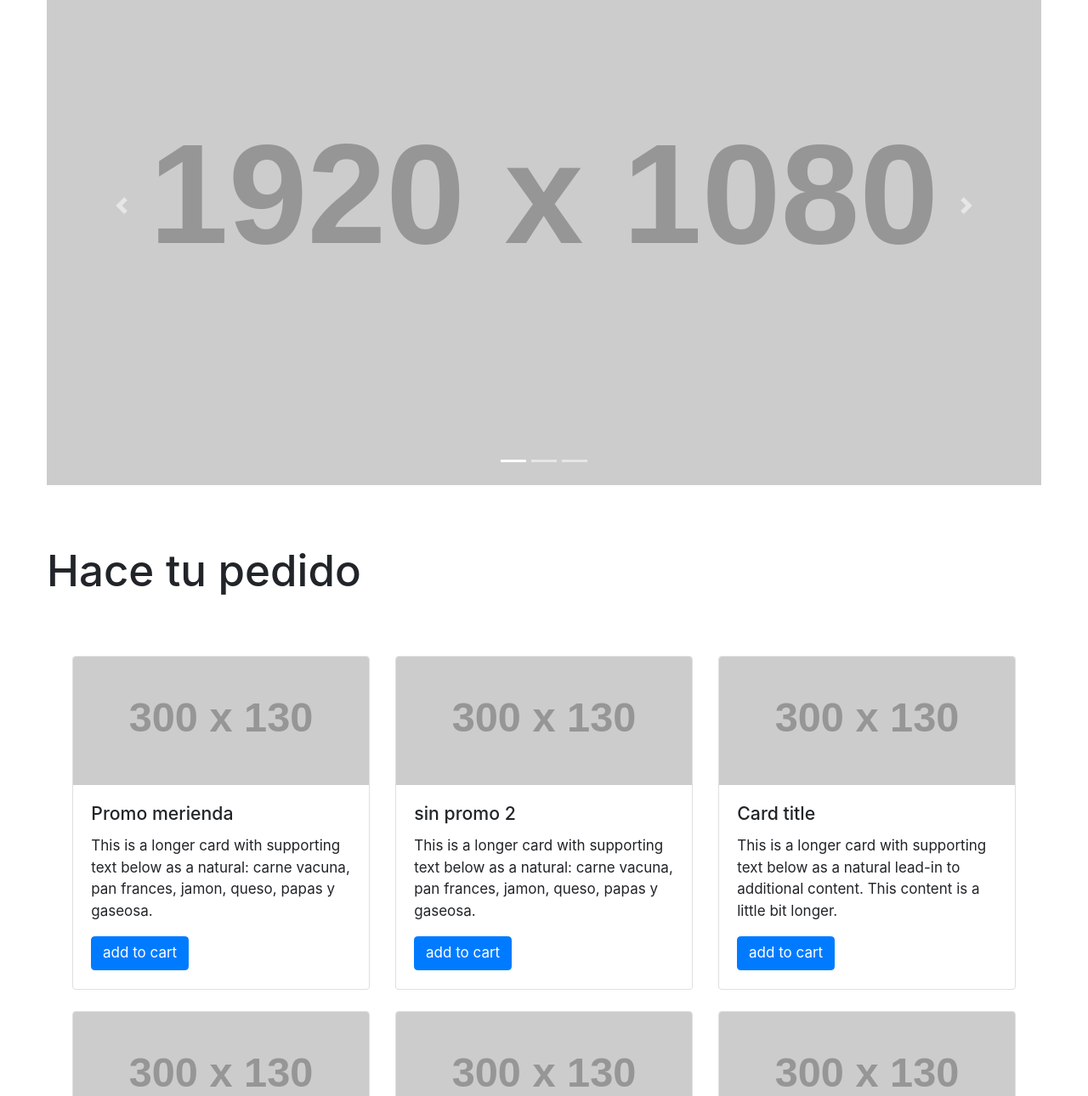
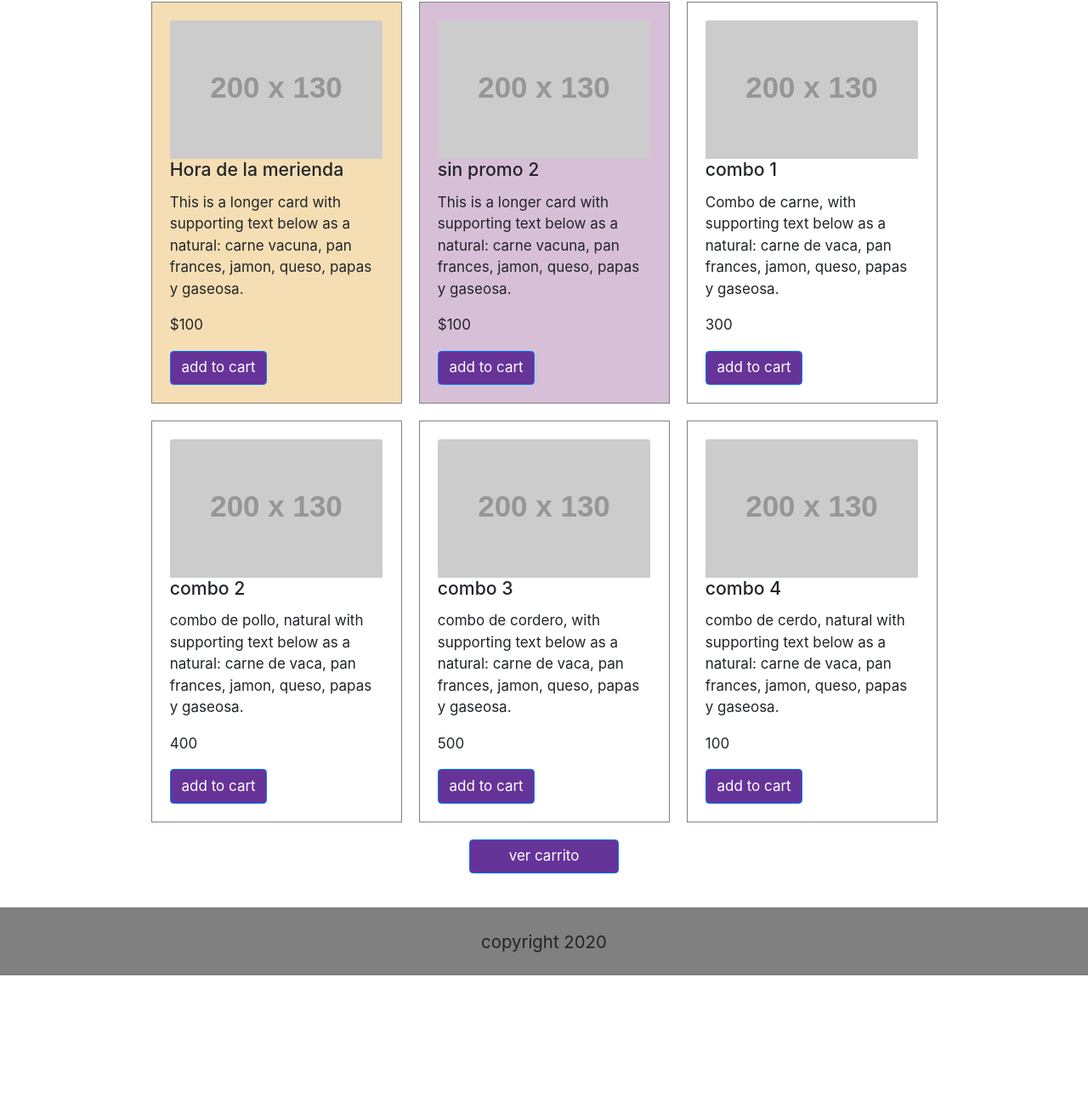
Before and after one commit to AnaliaSV/ProyectoJavascript, a plain HTML site: page index.html in a window 1280 px wide. Shown: the part 217-1507 px from the top of the page at 85% size. After the commit the page ends 1367 px from the top, so only its background shows below. Drawn offline with Linux system fonts and the light colour scheme; placeholder pictures from the web are drawn by us.

Commit message:
entrega 2

```diff
--- a/css/styles.css
+++ b/css/styles.css
@@ -1,3 +1,5 @@
+/* GENERAL */
+
 @charset "UTF-8";
 :root {
   font-size: 17px;
@@ -13,7 +15,18 @@ h2 {
 }
 
 section {
-    margin:20px ;
+    margin:10px ;
+}
+
+.bgc-wheat {
+    background-color: wheat;
+}
+.bgc-purple {
+    background-color: purple;
+}
+
+.bgc-thistle {
+    background-color: thistle;
 }
 
 .container {
@@ -26,14 +39,10 @@ section {
     background: grey;
 }
 
-.footer {
-    position: absolute;
-    width: 100%;
-    height: 80px;
-    bottom:0;
-    right: 0;
-    left: 0;
-    margin: 0px;
+/* MENU & botones*/
+
+.btn {
+    background-color: rebeccapurple;
 }
 .btn-outline-success {
     color:whitesmoke;
@@ -56,6 +65,17 @@ section {
 .btn-outline-success.focus, .btn-outline-success:focus {
     box-shadow: 0 0 0 .2rem rgba(204, 204, 204, 0.5);
 }
+/* FOOTER */
+
+.footer {
+    position: absolute;
+    width: 100%;
+    height: 80px;
+    bottom:0;
+    right: 0;
+    left: 0;
+    margin: 0px;
+}
 .footer p {
     font-weight:300, bold;
     font-size:1.2rem;
@@ -64,9 +84,17 @@ section {
 
 }
 
-#carrito-container li {
-    display:block;
-    padding:.75rem 1.25rem;
-    background-color: white;
-    border:1px solid rgba(0,0,0,.125);
+/* SECCION 1 */
+.card-body {
+    margin:10px;
+    border:1px solid grey;
+
 }
+
+/* SECCION 2 */
+.btn-carrito {
+    margin:20px ;
+    width: 15%;
+    margin: auto;
+    font-size:1rem ;
+}
--- a/index.html
+++ b/index.html
@@ -9,8 +9,8 @@
 </head>
 <body>
     <header >
-        <nav class="navbar navbar-expand-lg navbar-dark bg-grey">
-            <a class="navbar-brand" href="#">Home</a>
+        <nav class="navbar navbar-expand-lg navbar-dark bgc-purple">
+            <a class="navbar-brand" href="#">Menu</a>
             <button class="navbar-toggler" type="button" data-toggle="collapse" data-target="#navbarSupportedContent" aria-controls="navbarSupportedContent" aria-expanded="false" aria-label="Toggle navigation">
               <span class="navbar-toggler-icon"></span>
             </button>
@@ -18,21 +18,13 @@
             <div class="collapse navbar-collapse" id="navbarSupportedContent">
               <ul class="navbar-nav mr-auto">
                 <li class="nav-item active">
-                  <a class="nav-link" href="carrito.html">Carrito <span class="sr-only">(current)</span></a>
+                  <a class="nav-link" href="#">Home <span class="sr-only">(current)</span></a>
                 </li>
                 <li class="nav-item">
-                  <a class="nav-link" href="#">novedades</a>
+                  <a class="nav-link" href="#">contacto</a>
                 </li>
-                <li class="nav-item dropdown">
-                  <a class="nav-link dropdown-toggle" href="#" id="navbarDropdown" role="button" data-toggle="dropdown" aria-haspopup="true" aria-expanded="false">
-                    Dropdown
-                  </a>
-                  <div class="dropdown-menu" aria-labelledby="navbarDropdown">
-                    <a class="dropdown-item" href="#">Action</a>
-                    <a class="dropdown-item" href="#">Another action</a>
-                    <div class="dropdown-divider"></div>
-                    <a class="dropdown-item" href="#">Something else here</a>
-                  </div>
+                <li class="nav-item">
+                  <a class="nav-link" href="#">Sobre nosotros</a>
                 </li>
               </ul>
               <form class="form-inline my-2 my-lg-0">
@@ -42,105 +34,63 @@
             </div>
           </nav>
     </header>
-    <section class="w-100 container mb-4">
-        <div id="carouselExampleIndicators" class="carousel slide" data-ride="carousel">
-            <ol class="carousel-indicators">
-              <li data-target="#carouselExampleIndicators" data-slide-to="0" class="active"></li>
-              <li data-target="#carouselExampleIndicators" data-slide-to="1"></li>
-              <li data-target="#carouselExampleIndicators" data-slide-to="2"></li>
-            </ol>
-            <div class="carousel-inner">
-              <div class="carousel-item active">
-                <img src="https://via.placeholder.com/1920x1080.png?text=imagen+de+carrousel" class="d-block w-100" alt="...">
+     <main  class="container d-flex flex-column justify-content-center">
+      <section>
+        <h2 class="text-center">Hace tu pedido</h2>
+        <!-- dejo dos div para poder poner el evento de cambiarle el titulo segun la hora-->
+          <div class="row justify-content-center row-cols-1 row-cols-md-3 row-cols-md-4" id="productsContent">
+            <div class="card-body bgc-wheat">
+              <img src="https://via.placeholder.com/200x130.png?text=imagen+de+hamburguesa" class="card-img-top" alt="...">
+              <h5 class="card-title title" id="promocion-varias">Card title</h5>
+              <p class="card-text description">This is a longer card with supporting text below as a natural: carne vacuna, pan frances, jamon, queso, papas y gaseosa.</p>
+              <p class="price card-text">$100</p>
+              <button class="btn btn-primary btnProduct" data-id="1">add to cart</button>
+            </div>
+            <div class="card-body bgc-thistle">
+              <img src="https://via.placeholder.com/200x130.png?text=imagen+de+hamburguesa" class="card-img-top" alt="...">
+              <h5 class="card-title title" id="promocion-almuerzo">Card title</h5>
+              <p class="card-text description">This is a longer card with supporting text below as a natural: carne vacuna, pan frances, jamon, queso, papas y gaseosa.</p>
+              <p class="price ">$100</p>
+              <button class="btn btn-primary btnProduct" data-id="2">add to cart</button>
+            </div>
+        </div>
+      </section>
+
+    <!-- Button trigger modal -->
+      <button type="button" class="btn btn-primary btn-carrito"  data-toggle="modal" data-target="#modalCarrito">
+        ver carrito
+      </button>
+
+      <!-- Modal -->
+        <div class="modal fade" id="modalCarrito"  tabindex="1" tole ="dialog">
+          <div class="modal-dialog" role="document">
+            <div class="modal-content">
+              <div class="modal-header">
+                <h5 class="modal-title">Tu pedido</h5>
+                <button type="button" class="close" data-dismiss="modal" aria-label="Close">
+                  <span aria-hidden="true">&times;</span>
+                </button>
               </div>
-              <div class="carousel-item">
-                <img src="https://via.placeholder.com/1920x1080.png?text=imagen2+de+carrousel" class="d-block w-100" alt="...">
+              <div class="modal-body" id="selectedProductsContainer">
               </div>
-              <div class="carousel-item">
-                <img src="http://placekitten.com/g/1920/1080" class="d-block w-100" alt="...">
+              <div class="modal-footer">
+                <button type="button" class="btn btn-secondary" data-dismiss="modal">Close</button>
+                <button type="button" class="btn btn-primary">confirmar</button>
               </div>
             </div>
-            <a class="carousel-control-prev" href="#carouselExampleIndicators" role="button" data-slide="prev">
-              <span class="carousel-control-prev-icon" aria-hidden="true"></span>
-              <span class="sr-only">Previous</span>
-            </a>
-            <a class="carousel-control-next" href="#carouselExampleIndicators" role="button" data-slide="next">
-              <span class="carousel-control-next-icon" aria-hidden="true"></span>
-              <span class="sr-only">Next</span>
-            </a>
+          </div>
         </div>
-    </section>
-    <section class="container">
-        <h2>Hace tu pedido</h2>
-        <div class="row row-cols-1 row-cols-md-3 container">
-            <div class="col mb-4">
-              <div class="card">
-                <img src="https://via.placeholder.com/300x130.png?text=imagen+de+hamburguesa" class="card-img-top" alt="...">
-                <div class="card-body">
-                  <h5 class="card-title" id="promocion-varias">Card title</h5>
-                  <p class="card-text">This is a longer card with supporting text below as a natural: carne vacuna, pan frances, jamon, queso, papas y gaseosa.</p>
-                  <a href="carrito.html" class="btn btn-primary">add to cart</a>
-                </div>
-              </div>
-            </div>
-            <div class="col mb-4">
-              <div class="card">
-                <img src="https://via.placeholder.com/300x130.png?text=imagen+de+hamburguesa" class="card-img-top" alt="...">
-                <div class="card-body">
-                  <h5 class="card-title" id="promocion-almuerzo">Card title</h5>
-                  <p class="card-text">This is a longer card with supporting text below as a natural: carne vacuna, pan frances, jamon, queso, papas y gaseosa.</p>
-                  <a href="carrito.html" class="btn btn-primary">add to cart</a>
-                </div>
-              </div>
-            </div>
-            <div class="col mb-4">
-                <div class="card">
-                  <img src="https://via.placeholder.com/300x130.png?text=imagen+de+hamburguesa" class="card-img-top" alt="...">
-                  <div class="card-body">
-                    <h5 class="card-title">Card title</h5>
-                    <p class="card-text">This is a longer card with supporting text below as a natural lead-in to additional content. This content is a little bit longer.</p>
-                    <a href="#" class="btn btn-primary">add to cart</a>
-                  </div>
-                </div>
-            </div>
-            <div class="col mb-4">
-              <div class="card">
-                <img src="https://via.placeholder.com/300x130.png?text=imagen+de+hamburguesa" class="card-img-top" alt="...">
-                <div class="card-body">
-                  <h5 class="card-title">Card title</h5>
-                  <p class="card-text">This is a longer card with supporting text below as a natural lead-in to additional content. This content is a little bit longer.</p>
-                  <a href="#" class="btn btn-primary">add to cart</a>
-                </div>
-              </div>
-            </div>
-            <div class="col mb-4">
-                <div class="card">
-                  <img src="https://via.placeholder.com/300x130.png?text=imagen+de+hamburguesa" class="card-img-top" alt="...">
-                  <div class="card-body">
-                    <h5 class="card-title">Card title</h5>
-                    <p class="card-text">This is a longer card with supporting text below as a natural lead-in to additional content. This content is a little bit longer.</p>
-                    <a href="#" class="btn btn-primary">add to cart</a>
-                </div>
-                </div>
-              </div>
-              <div class="col mb-4">
-                <div class="card">
-                  <img src="https://via.placeholder.com/300x130.png?text=imagen+de+hamburguesa" class="card-img-top" alt="...">
-                  <div class="card-body">
-                    <h5 class="card-title">Card title</h5>
-                    <p class="card-text">This is a longer card with supporting text below as a natural lead-in to additional content. This content is a little bit longer.</p>
-                    <a href="#" class="btn btn-primary">add to cart</a>
-                </div>
-                </div>
-              </div>
-          </div>
-    </section>
+      </main>
     <footer class="footer bg-grey">
        <p> copyright 2020</p>
     </footer>
-<!--<script src="js/jquery.min.js"></script>
+
+<script src="js/jquery.min.js"></script>
 <script src="js/popper.min.js"></script>
-<script src="js/bootstrap.min.js"></script>-->
+<script src="js/bootstrap.min.js"></script>
+
+<script src="js/data.js"></script>
+<script src="js/domBuilder.js"></script>
 <script src="js/scripts.js"></script>
 </body>
 </html>
--- /dev/null
+++ b/js/data.js
@@ -0,0 +1,36 @@
+const combos = [{
+    "id": 1,
+    "name" : "combo 1",
+    "description" : "Combo de carne, with supporting text below as a natural: carne de vaca, pan frances, jamon, queso, papas y gaseosa.",
+    "image": "https://via.placeholder.com/200x130.png?text=imagen+de+hamburguesa",
+    "price" : 300,
+    "available" : true,
+    tags : ["carne", "tomate", "lechuga", "rabas", "pan negro"]
+},{
+    "id": 2,
+    "name" : "combo 2",
+    "description" : "combo de pollo, natural with supporting text below as a natural: carne de vaca, pan frances, jamon, queso, papas y gaseosa.",
+    "image": "https://via.placeholder.com/200x130.png?text=imagen+de+hamburguesa",
+    "price" : 400,
+    "available" : true,
+    tags : ["pollo", "jamon", "queso", "papas fritas", "pan frances"]
+},{
+    "id": 3,
+    "name" : "combo 3",
+    "description" : "combo de cordero, with supporting text below as a natural: carne de vaca, pan frances, jamon, queso, papas y gaseosa.",
+    "image": "https://via.placeholder.com/200x130.png?text=imagen+de+hamburguesa",
+    "price" : 500,
+    "available" : false,
+    tags : ["cordero", "jamon crudo", "cebolla", "papas fritas", "pan integral"]
+},{
+    "id": 4,
+    "name" : "combo 4",
+    "description" : "combo de cerdo, natural with supporting text below as a natural: carne de vaca, pan frances, jamon, queso, papas y gaseosa.",
+    "image": "https://via.placeholder.com/200x130.png?text=imagen+de+hamburguesa",
+    "price" : 100,
+    "available" : true,
+    tags : ["cerdo", "jamon", "queso", "papas fritas", "pan frances"]
+}];
+
+
+const selectedProducts = [];
--- /dev/null
+++ b/js/domBuilder.js
@@ -0,0 +1,36 @@
+const DOMBuilder = function (){
+    this.h5  = function(title) {
+        const h5 = document.createElement('h5');
+        h5.classList.add('title');
+        h5.classList.add('card-title');
+        h5.textContent=title;
+
+        return h5;
+    }
+    this.img = function(src) {
+        const img =document.createElement('img');
+        img.classList.add('card-img-top');
+        img.src =src;
+
+        return img;
+    }
+
+    this.p = function (content) {
+        const p = document.createElement('p');
+        p.classList.add('card-text');
+        p.textContent=content;
+        return p;
+    }
+
+    this.button = function (content,classNameOne,classNameTwo,classNameThree, id) {
+        const button = document.createElement('button');
+        button.textContent=content;
+        button.classList.add(classNameOne);
+        button.classList.add(classNameTwo);
+        button.classList.add(classNameThree);
+        button.setAttribute('data-id', id)
+
+        return button;
+    }
+
+}
--- a/js/scripts.js
+++ b/js/scripts.js
@@ -1,36 +1,91 @@
-//arrays
+const donBuilder = new DOMBuilder ();
 
-let combo1 = ["carne vacuna", "pan frances", "jamon","queso" , "papas", "gaseosa"];
-let combo2 = ["carne cerdo" ,"pan negro","lechuga", "tomate", "rabas", "agua mineral"];
-let combo3 = ["milanesa de soja" ,"pan integral","lechuga", "tomate", "ensalada", "agua savorizada"];
+function buildProductCard(combo) {
+    const div = document.createElement('div');
+    div.classList.add('card-body');
 
-let pedidos=[];
+    const image = donBuilder.img(combo.image);
+    const title = donBuilder.h5(combo.name);
+    const description = donBuilder.p(combo.description);
+    const price= donBuilder.p(combo.price);
+    const button=donBuilder.button('add to cart', 'btnProduct','btn','btn-primary',combo.id);
 
-//************PRECIOS***************
-let precioCombo1 =300;
-let precioCombo2 =400;
-let precioCombo3 =500;
-let precioEnvio =100;
+    div.appendChild(image)
+    div.appendChild(title)
+    div.appendChild(description)
+    div.appendChild(price)
+    div.appendChild(button);
 
-//cambia titulo de la comida en base a la promo
+    return div;
+}
+
+ function buildSelectedProducts() {
+       const selectedProductsContainer = document.getElementById('selectedProductsContainer');
+       const lastProduct = selectedProducts[selectedProducts.length-1];
+       const card = buildProductCard(lastProduct);
+       selectedProductsContainer.appendChild(card);
+}
+
+function onSelectClick(event) {
+    const selectedId = event.target.dataset.id;
+
+    let selectedProduct ={};
+         combos.forEach(combo => {
+             if(parseInt(combo.id) === parseInt(selectedId)) {
+                 selectedProduct=combo;
+             }
+         });
+
+         selectedProducts.push(selectedProduct);
+         buildSelectedProducts()
+         console.log(selectedProduct);
+    }
+window.addEventListener('DOMContentLoaded', () => {
+     const productsContent = document.getElementById('productsContent');
+
+     combos.forEach(combo=>{
+        const card =buildProductCard(combo);
+        productsContent.appendChild(card);
+        });
+
+    const btnProducts = document.querySelectorAll(".btnProduct");
+    btnProducts.forEach(btnProduct => {
+        btnProduct.addEventListener("click", onSelectClick)
+    })
+});
+
+
+
+
+//Hay dos div en html para poder poner el evento de cambiarle el titulo segun la hora
 
 let date = new Date();
 let currentHour = date.getHours();
-console.log(currentHour);// te dice la hora
 let combosPromo = document.getElementById('promocion-varias');
 
-let hours =[
-    [7,11,'Promo desayuno'],
-    [12,15,'Promo almuerzo'],
-    [17,19,'Promo merienda'],
-    [20,23,'Promo cena']
-];
+let hours = [{
+    open: 6,
+    close: 10,
+    message: 'Hora del desayuno'
+},{
+    open: 12,
+    close: 15,
+    message: 'Hora del almuerzo'
+},{
+    open: 16,
+    close:19,
+    message: 'Hora de la merienda'
+},{
+    open: 20,
+    close: 24,
+    message: 'Hora del Cena'
+}];
 
 let msg='sin promo';
 
     hours.forEach((hour) => {
-    if(currentHour >= hour[0]&&currentHour<hour[1]){
-        msg=hour[2];
+    if(currentHour >= hour.open&&currentHour<hour.close){
+        msg=hour.message;
     }
 
     })
@@ -40,7 +95,6 @@ combosPromo.textContent=msg;
 //segunda promo, pero almuerzo solamente
 let date1 = new Date();
 let currentHourAlmuerzo = date.getHours();
-console.log(currentHourAlmuerzo);
 let combosPromoAlmuerzo = document.getElementById('promocion-almuerzo');
 
 hours.forEach((hour) => {
@@ -52,38 +106,3 @@ hours.forEach((hour) => {
 
     })
     combosPromoAlmuerzo.textContent=msg;
-
-    //  EN LA PAGINA carrito.html AGREGUE ESTO EN UN SCRIPT
-    /*
-            let combo1 = ["1- carne vacuna", "2- pan frances", "3- jamon","4- queso" , "5- papas", "6- gaseosa"];
-            let combo2 = ["1- carne cerdo" ,"2- pan negro","3- lechuga", "4- tomate", "5- rabas", "6- agua mineral"];
-            let combo3 = ["1- milanesa de soja" ,"2- pan integral","3- lechuga", "4- tomate", "5- ensalada", "6- agua savorizada"];
-
-            let miPedido = [];
-
-            let carritoContainer =document.getElementById('carrito-container');
-            let formContent = document.getElementById('form-content');
-            formContent.addEventListener('submit', function(event) {
-            event.preventDefault();
-            let pedido = event.target.elements.pedido.value
-            miPedido.push(pedido);
-            pedidoTodo();
-        })
-            function pedidoTodo() {
-            if(miPedido.length > 0) {
-              carritoContainer.appendChild(buildItem(miPedido.pop()));
-            }
-        }
-
-          combo1.forEach(menuContent => {
-          let item =document.createElement('li');
-          item.textContent=menuContent;
-          carritoContainer.appendChild(item);
-          });
-
-          function buildItem(todoItem) {
-          let item = document.createElement('li');
-          item.textContent = todoItem;
-          return item;
-        }
-    */
```
Also changed, not shown: carrito.html (deleted, +0 -96 lines).
